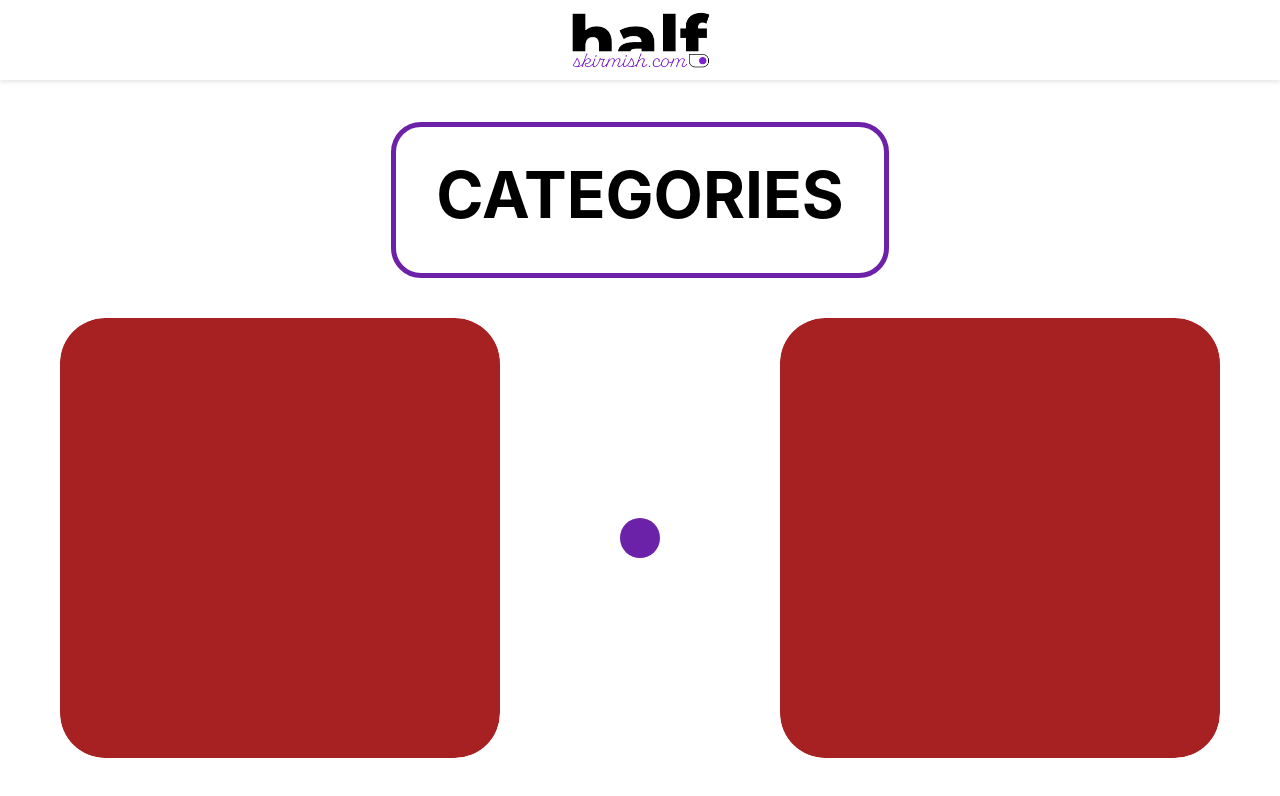
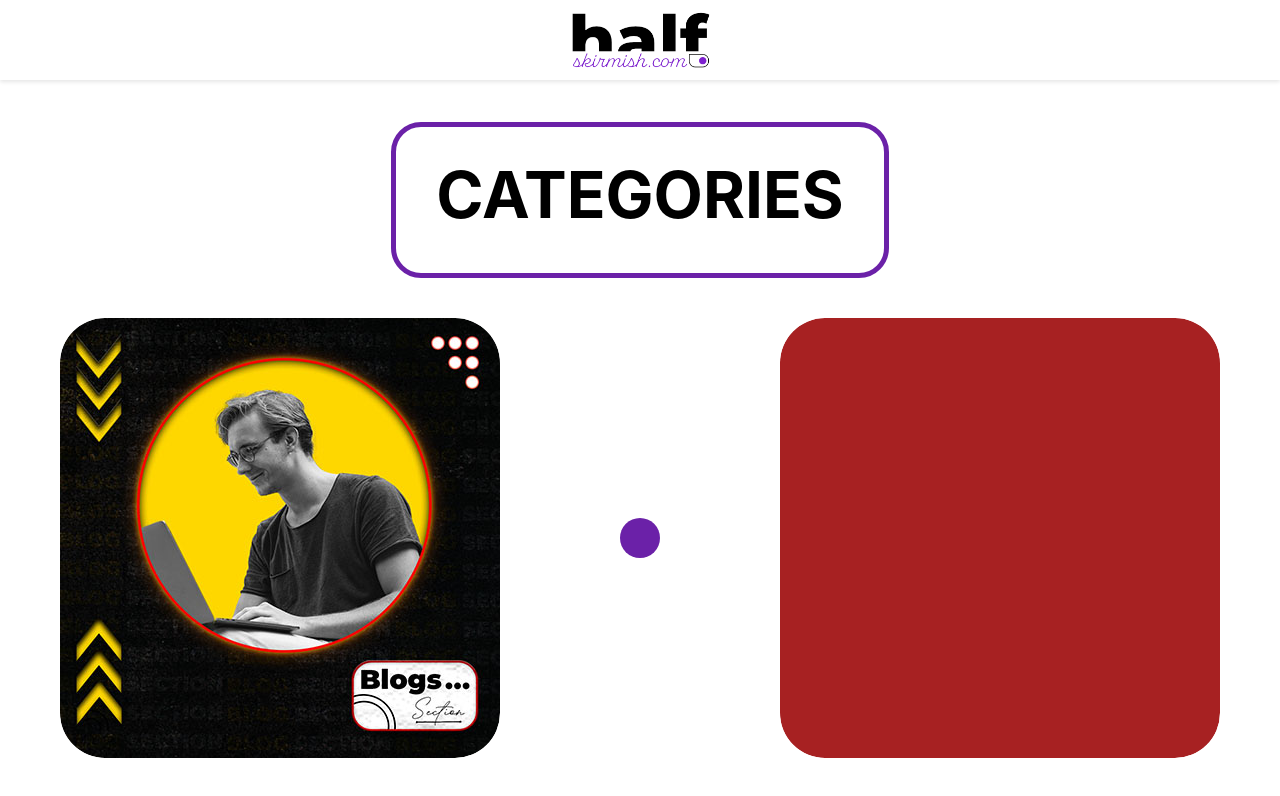
Before and after one commit to half-skirmish/frontend-halfskirmish, a Next.js app: page /categories in a window 1280 px wide. Shown: the top 796 px of the page. Built offline with nearby package versions, Linux system fonts and the light colour scheme.

Commit message:
Added the blog category image

```diff
--- a/app/categories/page.js
+++ b/app/categories/page.js
@@ -117,7 +117,7 @@ export default function Categories() {
               onMouseLeave={(e) => (e.currentTarget.style.boxShadow = "none")}
             >
               <Image
-                src="/red.jpg"
+                src="/blogsection.jpg"
                 alt="Blog Category"
                 layout="fill"
                 objectFit="cover"
```
Also changed, not shown: public/blogsection.jpg (added).
